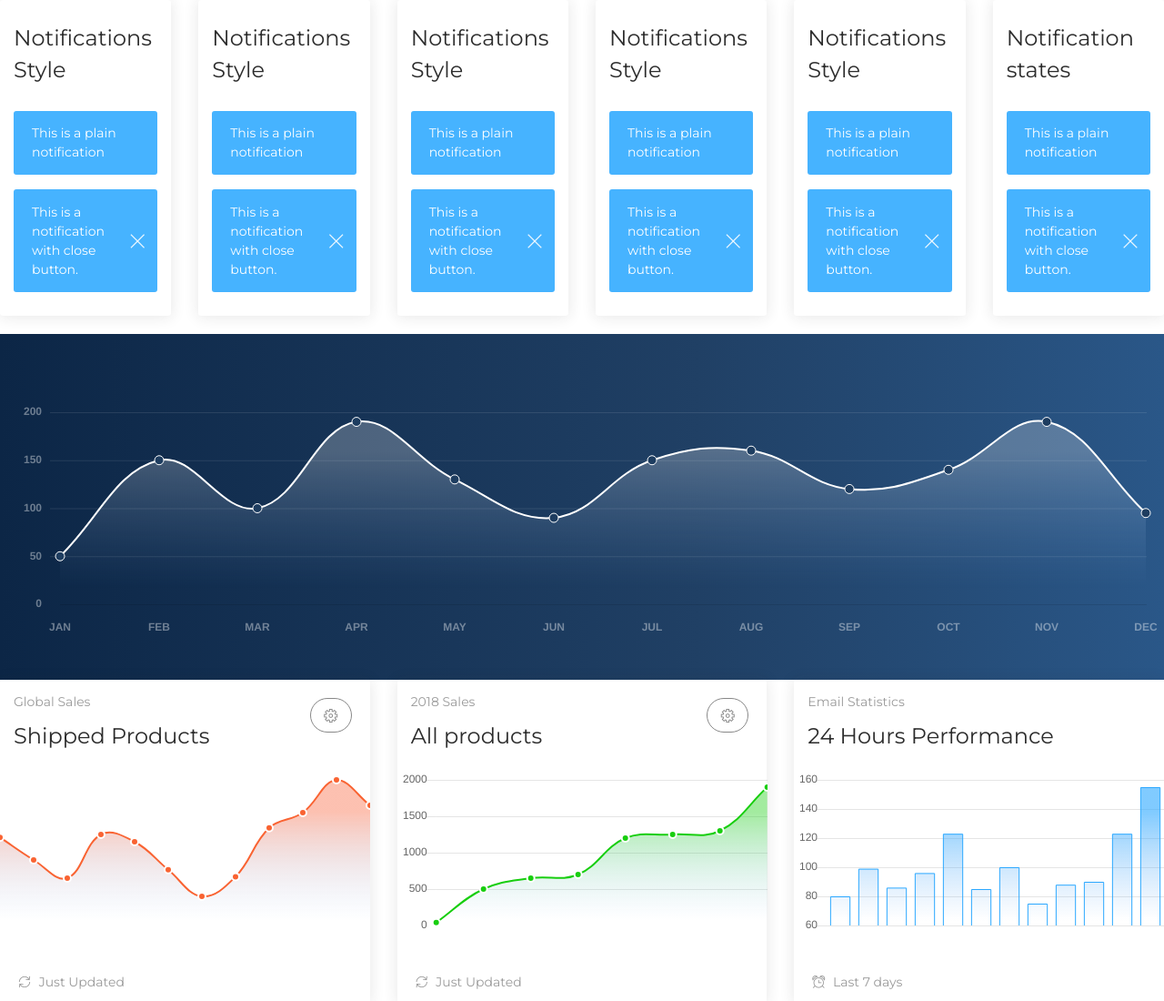
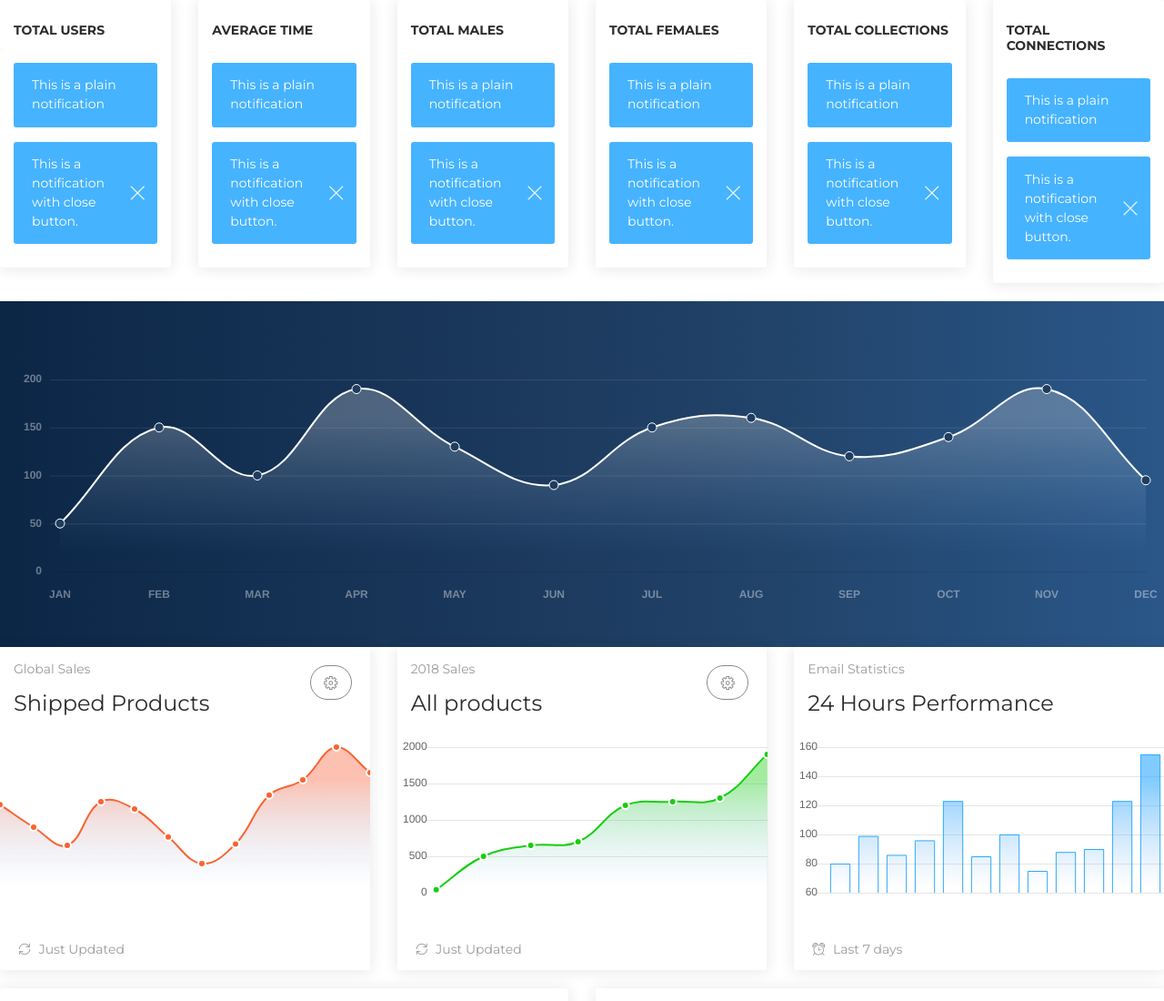
Before and after one commit to GiTechConsults/dashboard, a website: page dashboard.html in a window 1280 px wide. Shown: the top 1100 px of the page at 91% size. Drawn offline with Linux system fonts and the light colour scheme; some packages are replaced by stand-ins of ours.

Commit message:
update text case

```diff
--- a/dashboard.html
+++ b/dashboard.html
@@ -22,15 +22,12 @@
 
 <body class="">
 
-
-
-
         <div class="content">
           <div class="row">
             <div class="col-md-2">
               <div class="card">
                 <div class="card-header">
-                  <h4 class="card-title">Notifications Style</h4>
+                  <h6 class="card-title">Total Users</h6>
                 </div>
                 <div class="card-body">
                   <div class="alert alert-info">
@@ -49,7 +46,7 @@
             <div class="col-md-2">
                 <div class="card">
                   <div class="card-header">
-                    <h4 class="card-title">Notifications Style</h4>
+                    <h6 class="card-title">Average Time</h6>
                   </div>
                   <div class="card-body">
                     <div class="alert alert-info">
@@ -68,7 +65,7 @@
               <div class="col-md-2">
                   <div class="card">
                     <div class="card-header">
-                      <h4 class="card-title">Notifications Style</h4>
+                      <h6 class="card-title">Total Males</h6>
                     </div>
                     <div class="card-body">
                       <div class="alert alert-info">
@@ -87,7 +84,7 @@
                 <div class="col-md-2">
                     <div class="card">
                       <div class="card-header">
-                        <h4 class="card-title">Notifications Style</h4>
+                        <h6 class="card-title">Total Females</h6>
                       </div>
                       <div class="card-body">
                         <div class="alert alert-info">
@@ -106,7 +103,7 @@
                   <div class="col-md-2">
                       <div class="card">
                         <div class="card-header">
-                          <h4 class="card-title">Notifications Style</h4>
+                          <h6 class="card-title">Total Collections</h6>
                         </div>
                         <div class="card-body">
                           <div class="alert alert-info">
@@ -126,7 +123,7 @@
             <div class="col-md-2">
               <div class="card">
                 <div class="card-header">
-                  <h4 class="card-title">Notification states</h4>
+                  <h6 class="card-title">Total Connections</h6>
                 </div>
                 <div class="card-body">
                     <div class="alert alert-info">
```
